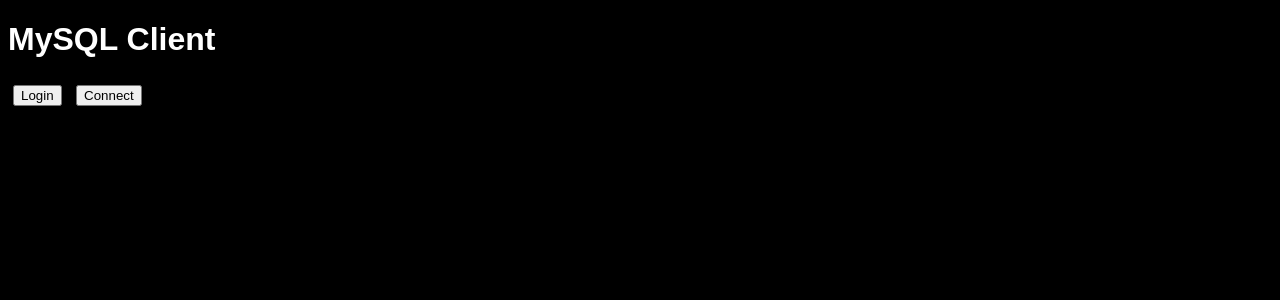
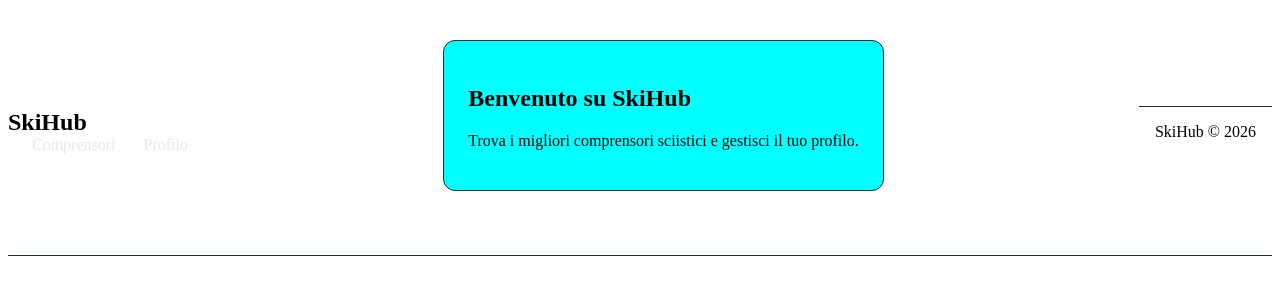
Before and after one commit to andryianna/SkiHub, a Flask app: page / in a window 1280 px wide. Shown: the top 300 px of the page. Run offline with Flask 3, Linux system fonts and the light colour scheme.

Commit message:
implementazione iniziale interfaccia

```diff
--- a/app.py
+++ b/app.py
@@ -20,4 +20,4 @@
     return render_template("index.html")
 
 if __name__ == "__main__":
-    app.run(port=3000, debug=True)
+    app.run(port=3000, debug=False)
--- /dev/null
+++ b/static/css/style.css
@@ -0,0 +1,51 @@
+body {
+display: flex;
+justify-content: space-between;
+align-items: center;
+border-bottom: 1px solid #1e293b;
+}
+header h1 { margin: 0; font-size: 1.5rem; }
+nav a {
+color: #e5e7eb;
+text-decoration: none;
+margin-left: 1.5rem;
+}
+nav a:hover { color: #60a5fa; }
+main {
+max-width: 1200px;
+margin: auto;
+padding: 2rem;
+}
+.card {
+background: cyan;
+border: 1px solid #1e293b;
+border-radius: 12px;
+padding: 1.5rem;
+margin-bottom: 2rem;
+}
+.grid {
+display: grid;
+grid-template-columns: repeat(auto-fit, minmax(250px, 1fr));
+gap: 1.5rem;
+}
+input, select, button {
+width: 100%;
+padding: 0.7rem;
+margin-top: 0.5rem;
+border-radius: 8px;
+border: 1px solid #334155;
+background: #020617;
+color: #e5e7eb;
+}
+button {
+background: #2563eb;
+border: none;
+font-weight: bold;
+cursor: pointer;
+}
+button:hover { background: #1d4ed8; }
+footer {
+text-align: center;
+padding: 1rem;
+border-top: 1px solid #1e293b;
+}
--- a/templates/index.html
+++ b/templates/index.html
@@ -1,77 +1,24 @@
 <!DOCTYPE html>
-<html lang="en">
+<html lang="it">
 <head>
-    <meta charset="UTF-8">
-    <title>MySQL Client</title>
-    <style>
-        body { background-color: black; color: white; font-family: Arial; }
-        input { width: 400px; }
-        pre { background: #222; padding: 10px; border-radius: 5px; overflow: auto; }
-        button { margin: 5px; }
-        #message { margin: 10px 0; color: yellow; }
-    </style>
+    <meta charset="UTF-8" />
+    <title>SkiHub – Home</title>
+    <link rel="stylesheet" href="../static/css/style.css" />
 </head>
 <body>
-    <h1>MySQL Client</h1>
-
-    <button id="loginBtn">Login</button>
-    <button id="connectBtn">Connect</button>
-
-    <div id="message"></div>
-
-    <div id="querySection" style="display:none;">
-        <input type="text" id="sqlInput" placeholder="Scrivi la query">
-        <button id="runBtn">Run</button>
-        <pre id="output"></pre>
+<header>
+    <h1>SkiHub</h1>
+    <nav>
+        <a href="search.html">Comprensori</a>
+        <a href="profile.html">Profilo</a>
+    </nav>
+</header>
+<main>
+    <div class="card">
+        <h2>Benvenuto su SkiHub</h2>
+        <p>Trova i migliori comprensori sciistici e gestisci il tuo profilo.</p>
     </div>
-
-    <script>
-        // Login redirect
-        document.getElementById('loginBtn').addEventListener('click', () => {
-            window.location.href = "login.html";
-        });
-
-        // Connect to DB
-        document.getElementById('connectBtn').addEventListener('click', () => {
-            fetch('/connect', { method: 'POST' })
-                .then(res => res.json())
-                .then(data => {
-                    const msg = document.getElementById('message');
-                    if (data.success) {
-                        document.getElementById('querySection').style.display = 'block';
-                        msg.textContent = "Connesso al DB!";
-                    } else {
-                        msg.textContent = "Errore connessione: " + (data.error || "Unknown");
-                    }
-                });
-        });
-
-        // Run SQL query
-        document.getElementById('runBtn').addEventListener('click', () => {
-            const sql = document.getElementById('sqlInput').value;
-            const msg = document.getElementById('message');
-
-            if (!sql) {
-                msg.textContent = "Inserisci una query!";
-                return;
-            }
-
-            fetch('/query', {
-                method: 'POST',
-                headers: { 'Content-Type': 'application/json' },
-                body: JSON.stringify({ sql })
-            })
-            .then(res => res.json())
-            .then(data => {
-                if (data.error) {
-                    msg.textContent = "Errore: " + data.error;
-                    document.getElementById('output').textContent = "";
-                } else {
-                    msg.textContent = "Query eseguita con successo";
-                    document.getElementById('output').textContent = JSON.stringify(data, null, 2);
-                }
-            });
-        });
-    </script>
+</main>
+<footer>SkiHub © 2026</footer>
 </body>
 </html>
```
Also changed, not shown: templates/profile.html (added, +32 -0 lines), templates/search.html (added, +29 -0 lines), templates/style.css (deleted, +0 -29 lines).
